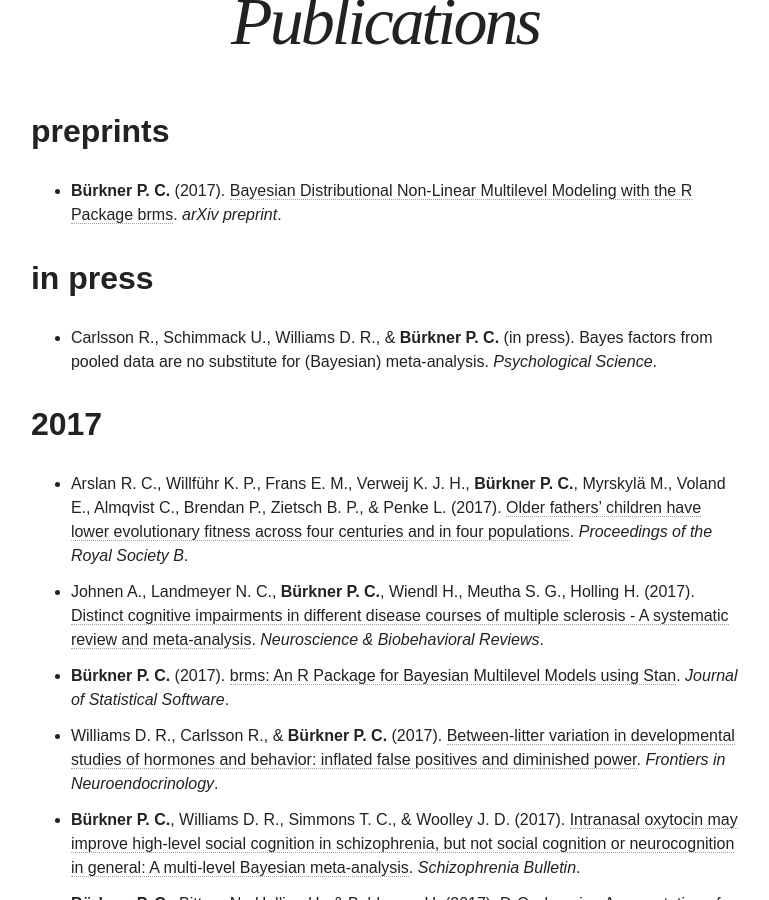
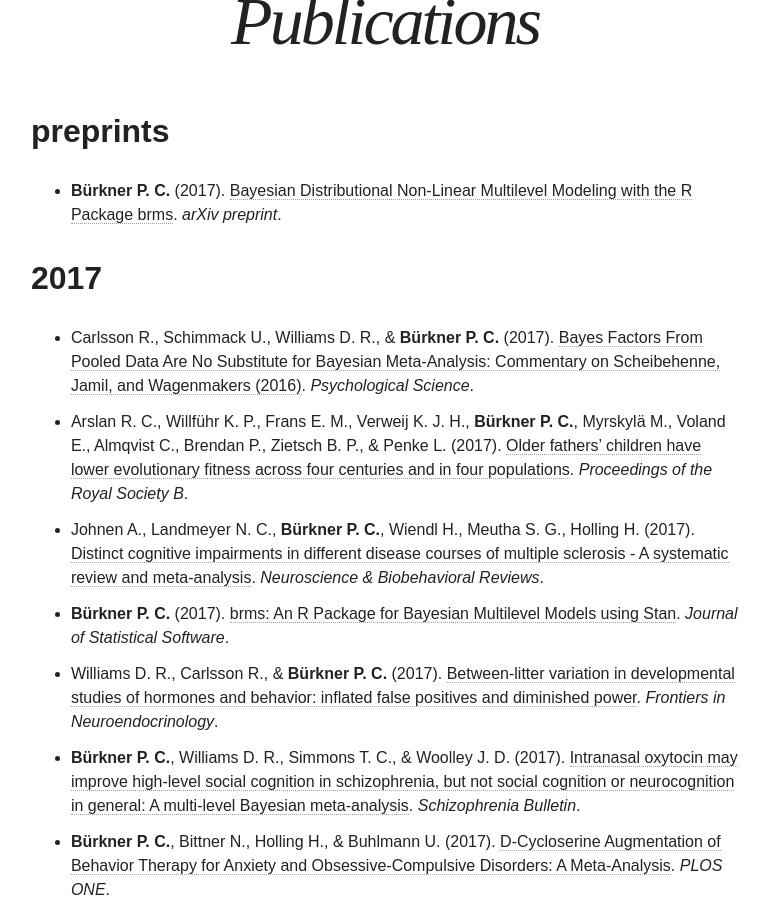
Before and after one commit to paul-buerkner/paul-buerkner.github.io, a Jekyll site: the page built from publications/index.md, in a window 1280 px wide and 900 px high, scrolled down 491 px. Shown: the whole window, without its empty margins (255-1024 px from the left). Built offline with Jekyll 4.4.1, drawn with Linux system fonts in a browser that asks for light colours; nearby versions of some CDN libraries.

Commit message:
move paper to published section

```diff
--- a/publications/index.md
+++ b/publications/index.md
@@ -7,10 +7,8 @@ excerpt: "A list of my publications"
 ## preprints
 * **Bürkner P. C.** (2017). [Bayesian Distributional Non-Linear Multilevel Modeling with the R Package brms](http://arxiv.org/abs/1705.11123). *arXiv preprint*.
 
-## in press
-* Carlsson R., Schimmack U., Williams D. R., & **Bürkner P. C.** (in press). Bayes factors from pooled data are no substitute for (Bayesian) meta-analysis. *Psychological Science*.
-
 ## 2017
+* Carlsson R., Schimmack U., Williams D. R., & **Bürkner P. C.** (2017). [Bayes Factors From Pooled Data Are No Substitute for Bayesian Meta-Analysis: Commentary on Scheibehenne, Jamil, and Wagenmakers (2016)](http://journals.sagepub.com/eprint/9iwbZegivfVhDZqRk4Dy/full). *Psychological Science*.
 * Arslan R. C., Willführ K. P., Frans E. M., Verweij K. J. H., **Bürkner P. C.**, Myrskylä M., Voland E., Almqvist C., Brendan P., Zietsch B. P., & Penke L. (2017). [Older fathers’ children have lower evolutionary fitness across four centuries and in four populations](http://rspb.royalsocietypublishing.org/content/royprsb/284/1862/20171562.full.pdf). *Proceedings of the Royal Society B*.
 * Johnen A., Landmeyer N. C., **Bürkner P. C.**, Wiendl H., Meutha S. G., Holling H. (2017). [Distinct cognitive impairments in different disease courses of multiple sclerosis - A systematic review and meta-analysis](https://www.ncbi.nlm.nih.gov/pubmed/28890199). *Neuroscience & Biobehavioral Reviews*.
 * **Bürkner P. C.** (2017). [brms: An R Package for Bayesian Multilevel Models using Stan](https://www.jstatsoft.org/article/view/v080i01). *Journal of Statistical Software*.
```
